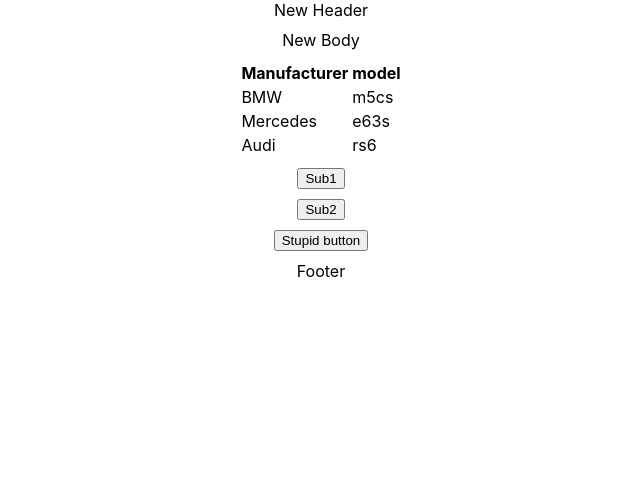
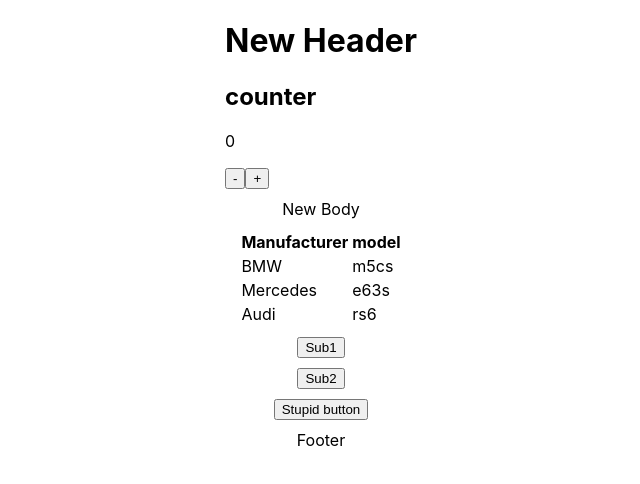
Before and after one commit to DenisKulik/microtasks, a React (Create React App) app: page / in a window 1280 px wide. Shown: the top 484 px of the page, without its empty margins (319-959 px from the left). Built offline with nearby package versions, Linux system fonts and the light colour scheme; the HTML template or start-up script is replaced by a standard one.

Commit message:
add counter to Header

```diff
--- a/src/components/Header.tsx
+++ b/src/components/Header.tsx
@@ -1,12 +1,28 @@
-import React from 'react';
+import React, { useState } from 'react';
 
 type HeaderType = {
     title: string
 }
 
 const Header = ({ title }: HeaderType) => {
+    let [ num, setNum ] = useState(0);
+
+    const handlerClickMinus = () => {
+        setNum(--num);
+    };
+
+    const handlerClickPlus = () => {
+        setNum(++num);
+    };
+
     return (
-        <div>{title}</div>
+        <div>
+            <h1>{title}</h1>
+            <h2>counter</h2>
+            <p>{num}</p>
+            <button onClick={handlerClickMinus}>-</button>
+            <button onClick={handlerClickPlus}>+</button>
+        </div>
     );
 };
 
```
